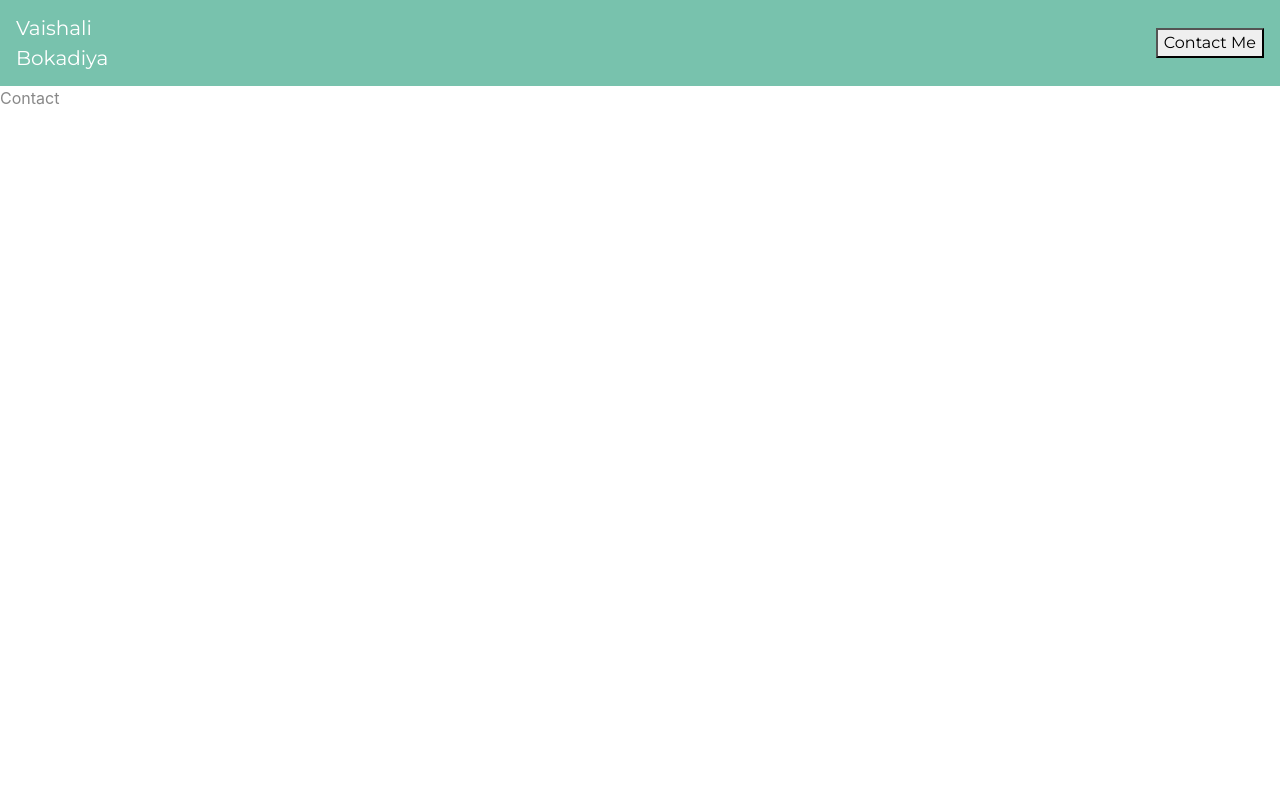
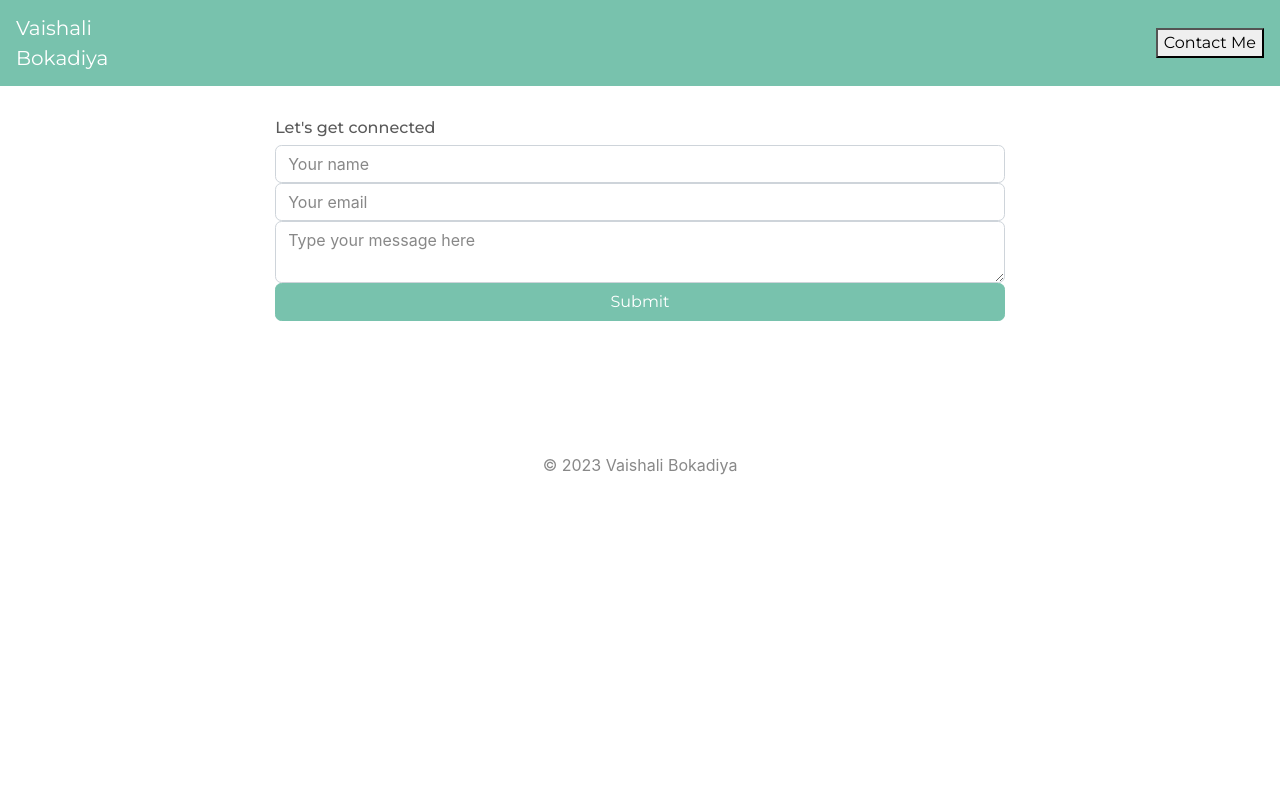
Before and after one commit to vaishalibokadiya/my-portfolio, a React (Create React App) app: page / in a window 1280 px wide. Shown: the top 800 px of the page. Built offline with nearby package versions, Linux system fonts and the light colour scheme; a web font is replaced by a local one.

Commit message:
contact-layout

```diff
--- a/src/App.css
+++ b/src/App.css
@@ -1,6 +1,11 @@
 .flex {
   display: flex;
   justify-content: space-between !important;
+  align-items: center;
+}
+.flex-1 {
+  display: flex;
+  justify-content: center !important;
   align-items: center;
 }
 .w-full {
@@ -13,9 +18,9 @@
 .h-15rem {
   height: 15rem;
 }
-.h-50rem {
+/* .h-50rem {
   height: 50rem;
-}
+} */
 .text-center {
   text-align: center;
 }
@@ -24,3 +29,12 @@
   left: 0px;
   bottom: 15rem;
 }
+.w-60 {
+  width: 60%;
+}
+.w-100 {
+  width: 100%;
+}
+.p-2rem {
+  padding: 2rem;
+}
--- a/src/components/Contact.js
+++ b/src/components/Contact.js
@@ -1,7 +1,33 @@
 import React from "react";
+import { Button, Form, FormGroup } from "react-bootstrap";
 
 const Contact = () => {
-  return <div className="h-50rem">Contact</div>;
+  return (
+    <div className="block p-2rem">
+      <div className="flex-1 w-100">
+        <div className="w-60">
+          <h6>Let's get connected</h6>
+          <Form>
+            <Form.Group>
+              <Form.Control type="text" placeholder="Your name" />
+            </Form.Group>
+            <FormGroup>
+              <Form.Control type="email" placeholder="Your email" />
+            </FormGroup>
+            <FormGroup>
+              <Form.Control
+                as="textarea"
+                placeholder="Type your message here"
+              />
+            </FormGroup>
+            <Button type="submit" variant="primary" className="w-100">
+              Submit
+            </Button>
+          </Form>
+        </div>
+      </div>
+    </div>
+  );
 };
 
 export default Contact;
```
